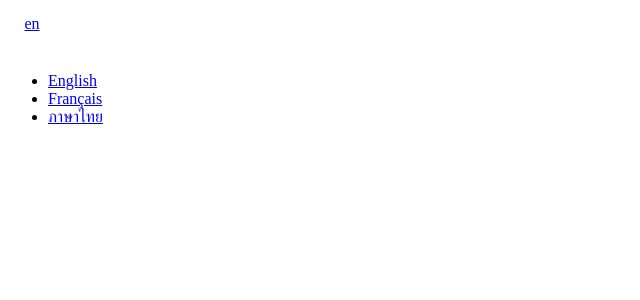
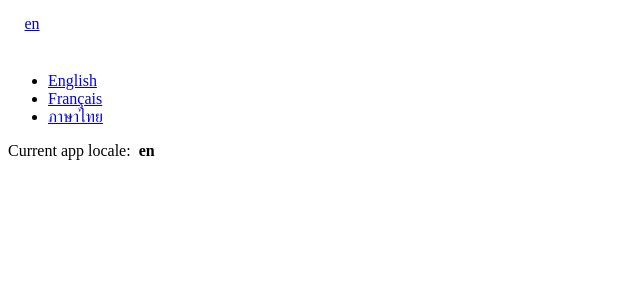
Before and after one commit to dzangolab/vue-locale-switcher, a Vue app: page / in a window 1280 px wide. Shown: the top 300 px of the page, without its empty margins (0-640 px from the left). Built offline with nearby package versions, Linux system fonts and the light colour scheme.

Commit message:
updated App.vue

```diff
--- a/src/App.vue
+++ b/src/App.vue
@@ -1,10 +1,18 @@
 <template>
   <div id="app">
-    <LocaleSwitcher
-      @changeLocale="changeLocale"
-      :locale="locale"
-      :locales="locales"
-    />
+    <div class="locale-switcher">
+      <LocaleSwitcher
+        @localeChanged="onLocaleChanged"
+        :locale="locale"
+        :locales="locales"
+      />
+    </div>
+    <div class="content">
+      <p>
+        Current app locale:&nbsp;
+        <span class="locale">{{locale}}</span>
+      </p>
+    </div>
   </div>
 </template>
 
@@ -38,9 +46,14 @@ export default {
   },
 
   methods: {
-    changeLocale (locale) {
+    onLocaleChanged (locale) {
       this.locale = locale
     }
   }
 }
 </script>
+<style lang="scss" scoped>
+.locale {
+  font-weight: bold;
+}
+</style>
```
